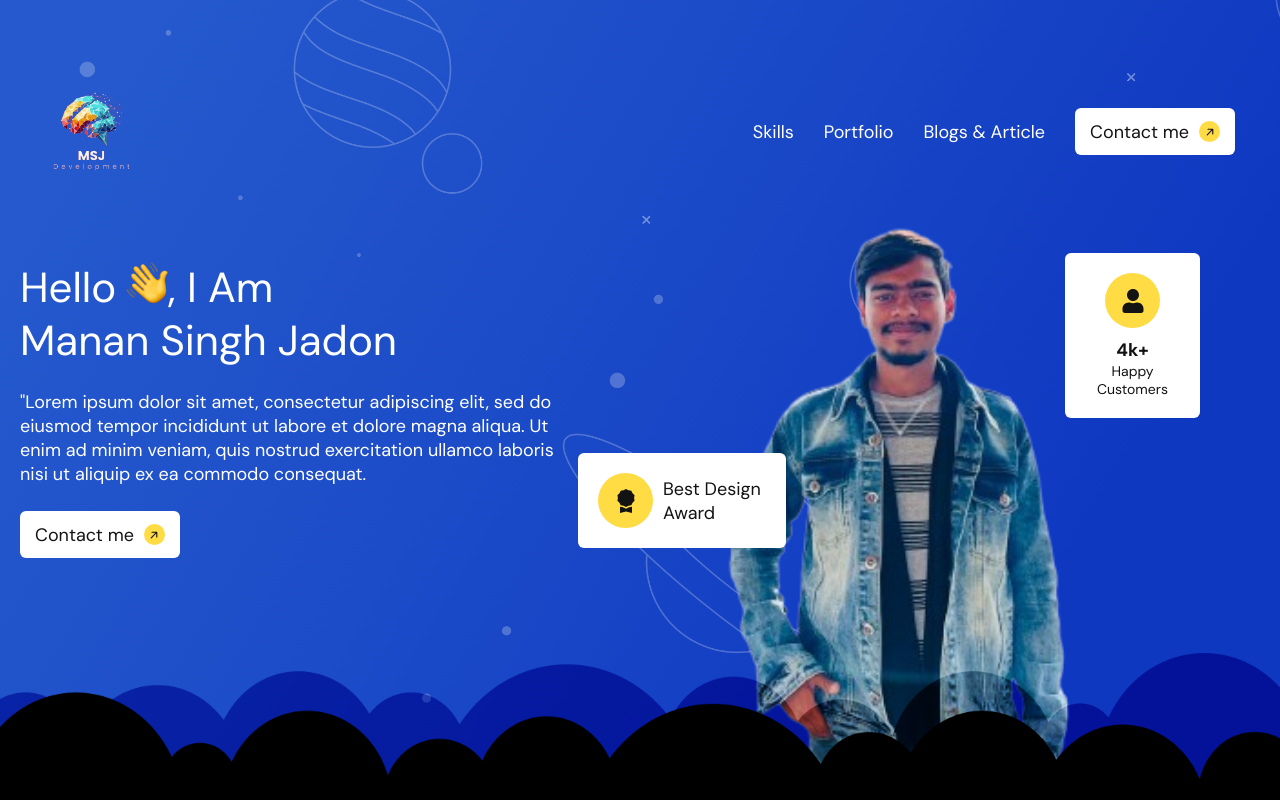
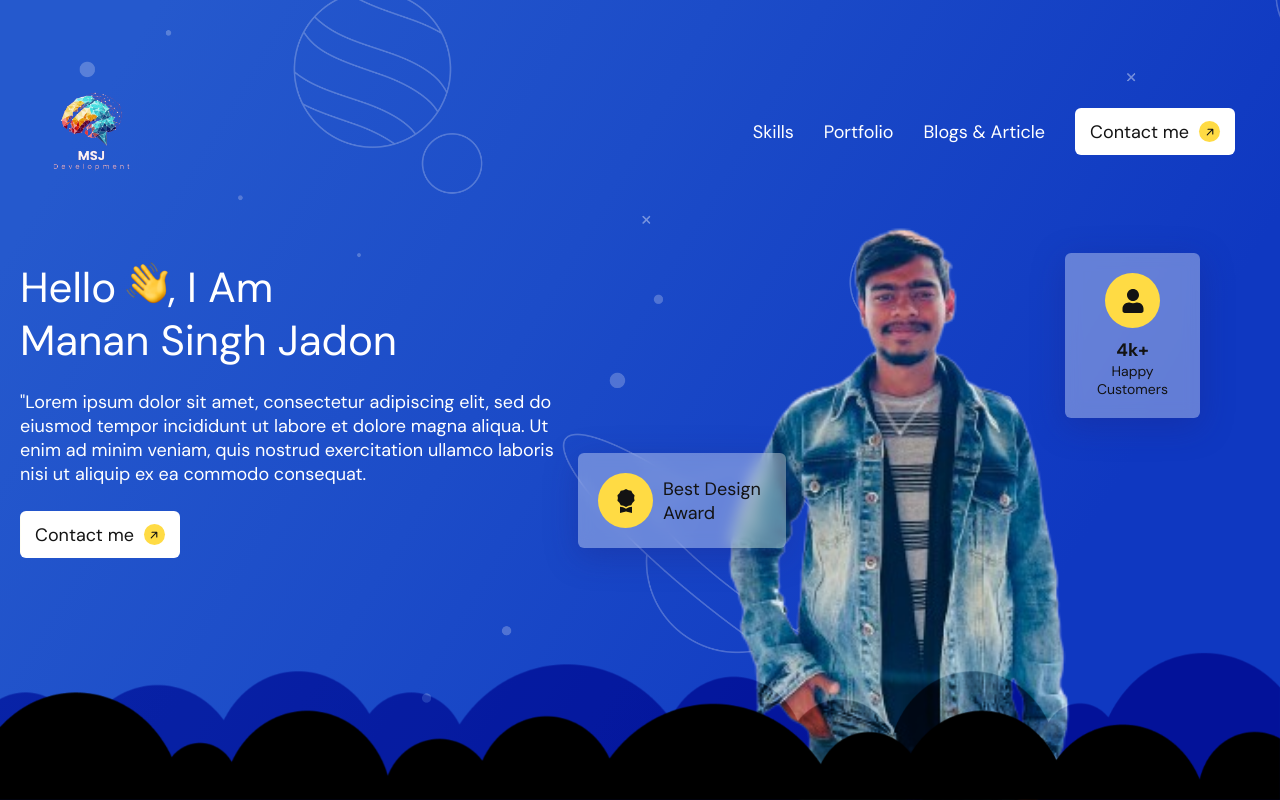
Before and after one commit to manansj22/personal-portfolio, a React (Vite) app: page / in a window 1280 px wide. Built offline with nearby package versions, Linux system fonts and the light colour scheme.

Commit message:
complete 1 page

```diff
--- a/src/components/intro/intro-content/style.scss
+++ b/src/components/intro/intro-content/style.scss
@@ -63,8 +63,8 @@
             .highlight {
                 position: absolute;
                 border-radius: 6px;
-                background: white;
-                 .icon {
+                @include glassmorphism-effect;
+                .icon {
                     width: 55px;
                     height: 55px;
                     min-width: 55px;
```
